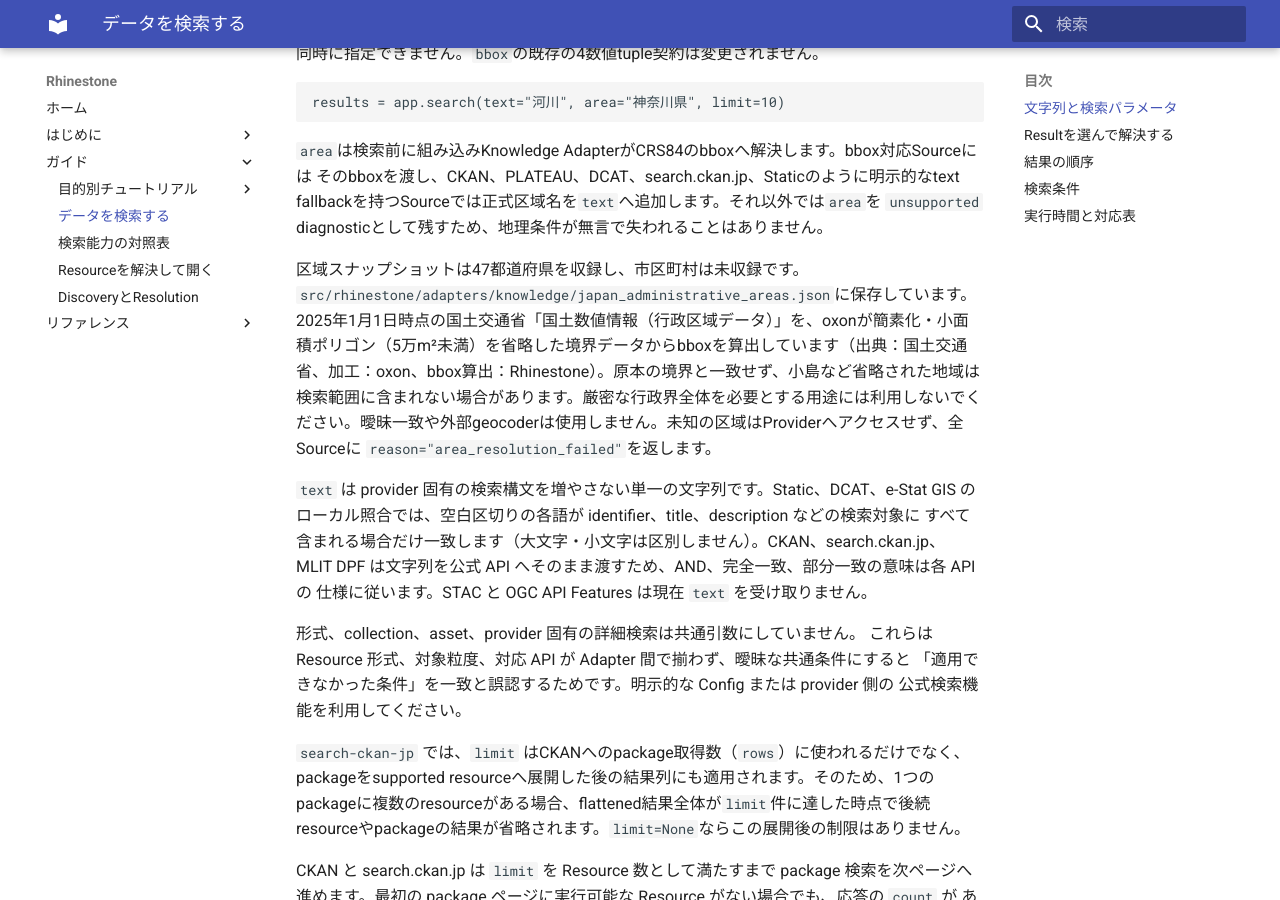
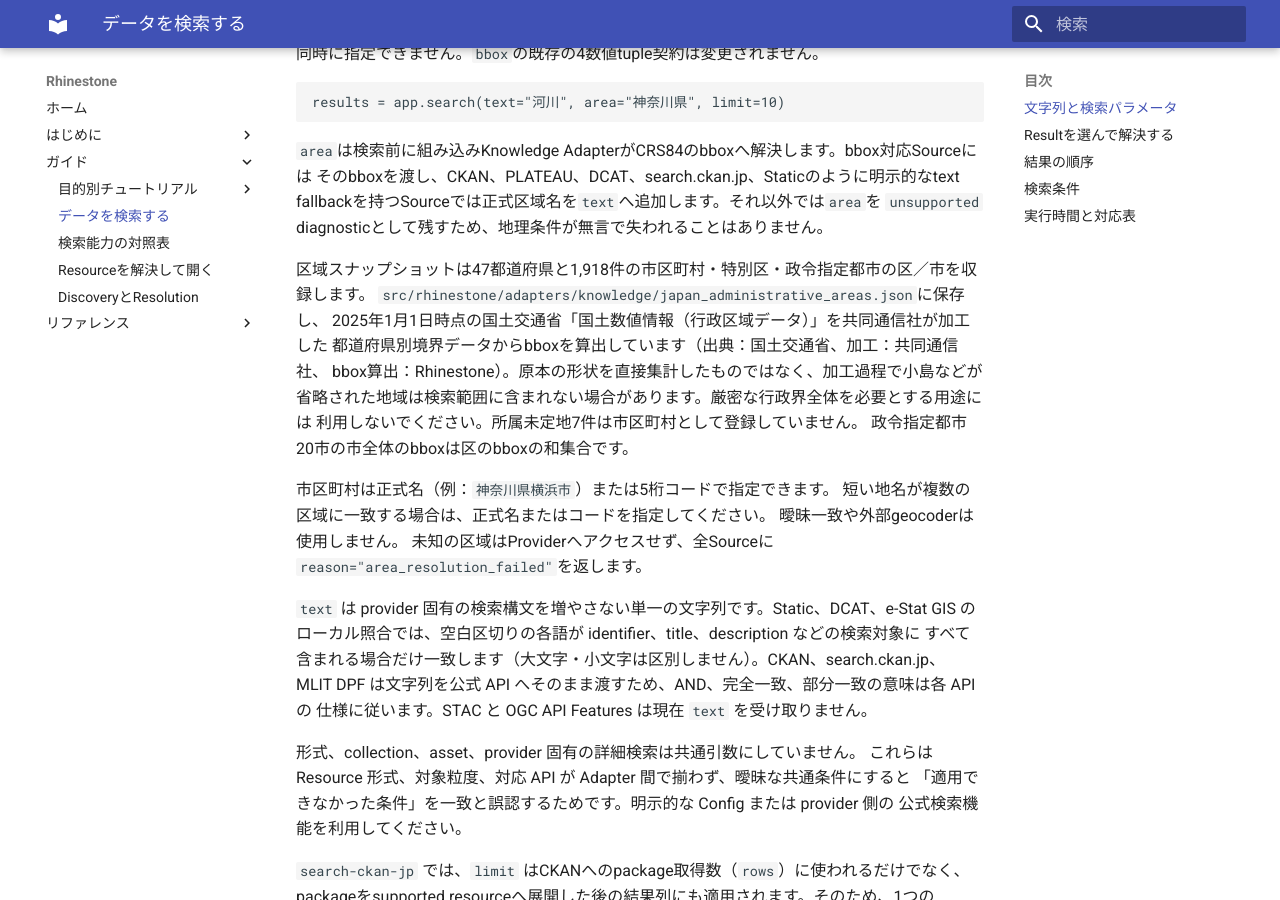
Before and after one commit to u-kitazawa/rhinestone, an MkDocs documentation site: the page built from docs/search.md, in a window 1280 px wide and 900 px high, scrolled down 606 px. Built offline with MkDocs 1.6.1 and Material for MkDocs 9.7.7, drawn with Linux system fonts in a browser that asks for light colours.

Commit message:
Document municipality coverage and derived boundary limitations

```diff
--- a/docs/search.md
+++ b/docs/search.md
@@ -28,7 +28,19 @@ results = app.search(text="河川", area="神奈川県", limit=10)
 fallbackを持つSourceでは正式区域名を`text`へ追加します。それ以外では`area`を
 `unsupported` diagnosticとして残すため、地理条件が無言で失われることはありません。
 
-区域スナップショットは47都道府県を収録し、市区町村は未収録です。`src/rhinestone/adapters/knowledge/japan_administrative_areas.json`に保存しています。2025年1月1日時点の国土交通省「国土数値情報（行政区域データ）」を、oxonが簡素化・小面積ポリゴン（5万m²未満）を省略した境界データからbboxを算出しています（出典：国土交通省、加工：oxon、bbox算出：Rhinestone）。原本の境界と一致せず、小島など省略された地域は検索範囲に含まれない場合があります。厳密な行政界全体を必要とする用途には利用しないでください。曖昧一致や外部geocoderは使用しません。未知の区域はProviderへアクセスせず、全Sourceに
+区域スナップショットは47都道府県と1,918件の市区町村・特別区・政令指定都市の区／市を収録します。
+`src/rhinestone/adapters/knowledge/japan_administrative_areas.json`に保存し、
+2025年1月1日時点の国土交通省「国土数値情報（行政区域データ）」を共同通信社が加工した
+都道府県別境界データからbboxを算出しています（出典：国土交通省、加工：共同通信社、
+bbox算出：Rhinestone）。原本の形状を直接集計したものではなく、加工過程で小島などが
+省略された地域は検索範囲に含まれない場合があります。厳密な行政界全体を必要とする用途には
+利用しないでください。所属未定地7件は市区町村として登録していません。
+政令指定都市20市の市全体のbboxは区のbboxの和集合です。
+
+市区町村は正式名（例：`神奈川県横浜市`）または5桁コードで指定できます。
+短い地名が複数の区域に一致する場合は、正式名またはコードを指定してください。
+曖昧一致や外部geocoderは使用しません。
+未知の区域はProviderへアクセスせず、全Sourceに
 `reason="area_resolution_failed"`を返します。
 
 `text` は provider 固有の検索構文を増やさない単一の文字列です。Static、DCAT、e-Stat GIS
```
